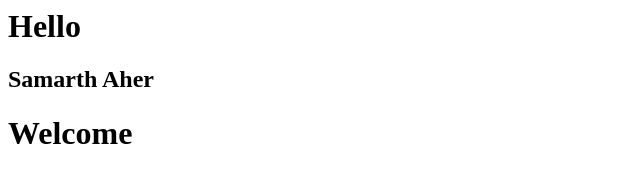
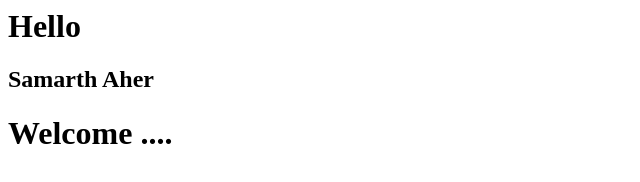
Before and after one commit to samarth009/Git-Test, a website: page index.html in a window 1280 px wide. Shown: the full height of the page, 0-640 px from the left. Drawn offline with Linux system fonts and the light colour scheme.

Commit message:
Forth Commit

```diff
--- a/index.html
+++ b/index.html
@@ -3,6 +3,6 @@
     <body>
         <h1>Hello</h1>
         <h2>Samarth Aher</h2>
-        <h1> Welcome</h1>
+        <h1> Welcome ....</h1>
     </body>
 </html>
```
